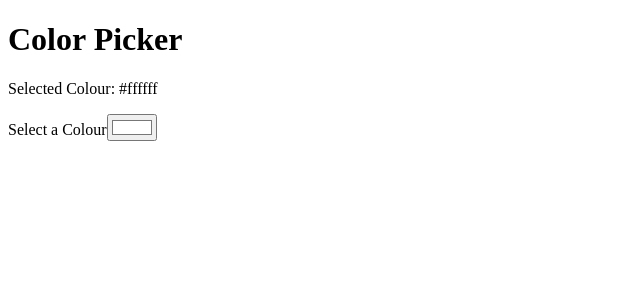
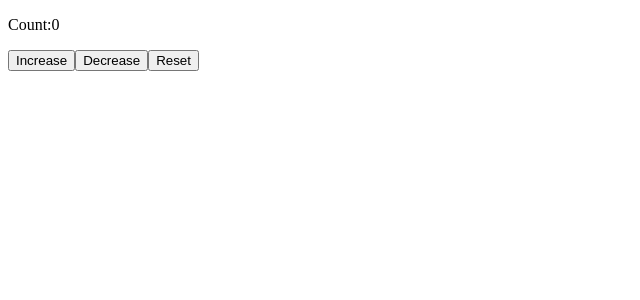
Before and after one commit to 5Akan/React-Tutorial, a React (Vite) app in the folder ak-react-app/: page / in a window 1280 px wide. Shown: the top 300 px of the page, without its empty margins (0-640 px from the left). Built offline with nearby package versions, Linux system fonts and the light colour scheme.

Commit message:
Begining of updater function

```diff
--- a/ak-react-app/src/App.jsx
+++ b/ak-react-app/src/App.jsx
@@ -19,7 +19,14 @@
 //           ex. <input> <textarea> <select> <radio>
 //           triggers a function every time the value of the
 //           input chanages
-import Colorpicker from "./Colorpicker.jsx"
+//Updater function = A function passed as an arguement to setState() usually
+//                  ex. setYear(year + 1)
+              //    ex. setYear(updater function or arror function )
+              //    Allow for safe updates based on the prevous state
+              //    Used with multiple state updates and asynchronous functions
+              //    Good practice to use updater function
+
+import MyComponent from "./MyComponent.jsx"
 
 
 function App() {
@@ -27,7 +34,7 @@ function App() {
 
   return(
     <>
-    <Colorpicker />
+    <MyComponent />
     </>
 
   )
--- a/ak-react-app/src/Colorpicker.jsx
+++ b/ak-react-app/src/Card Cmp Example/Colorpicker.jsx
@@ -32,7 +32,7 @@ function colorPicker(params) {
                 <p>Selected Colour: {color}</p>
             </div>
             <label>Select a Colour</label>
-            <input type="color" value={color} onChange = {handleColor}/>
+            <input type="color"  value = {color} onChange = {handleColor}/>
         </div>
 
         </>
--- /dev/null
+++ b/ak-react-app/src/MyComponent.jsx
@@ -0,0 +1,43 @@
+//Updater function = A function passed as an arguement to setState() usually
+//                  EG. instead of normal  setYear(year + 1)
+              //    we use  setYear(updater function or arror function )
+              //    Allow for safe updates based on the prevous state
+              //    Used with multiple state updates and asynchronous functions
+              //    Good practice to use updater function
+
+import React,{useState} from 'react'
+function MyComponent(){
+const [count,updateCount] = useState(0);
+
+const incrementCount = () =>{
+    // takes the PENDING state to calculate the NEXT state
+    //React puts your updater function in a queue (waiting in line)
+    //During the next render, it will call them in the same order
+
+    updateCount(c => c + 1);
+    updateCount(c => c + 1);
+    updateCount(c => c + 1);
+//c (first letter of count ) or prevCount represets previous count
+//indicating the previous state not the currebt state
+}
+
+const decrementCount = () =>{
+    updateCount(count -1)
+}
+
+const resetCount = () =>{
+    updateCount(0)
+}
+return(
+    <>
+    <div className='counter-container'>
+    <p className='count-display'>Count:{count}</p>
+    <button onClick={incrementCount}>Increase</button>
+    <button onClick={decrementCount}>Decrease</button>
+    <button onClick={resetCount}>Reset</button>
+    </div>
+    </>
+
+)
+}
+export default MyComponent
```
